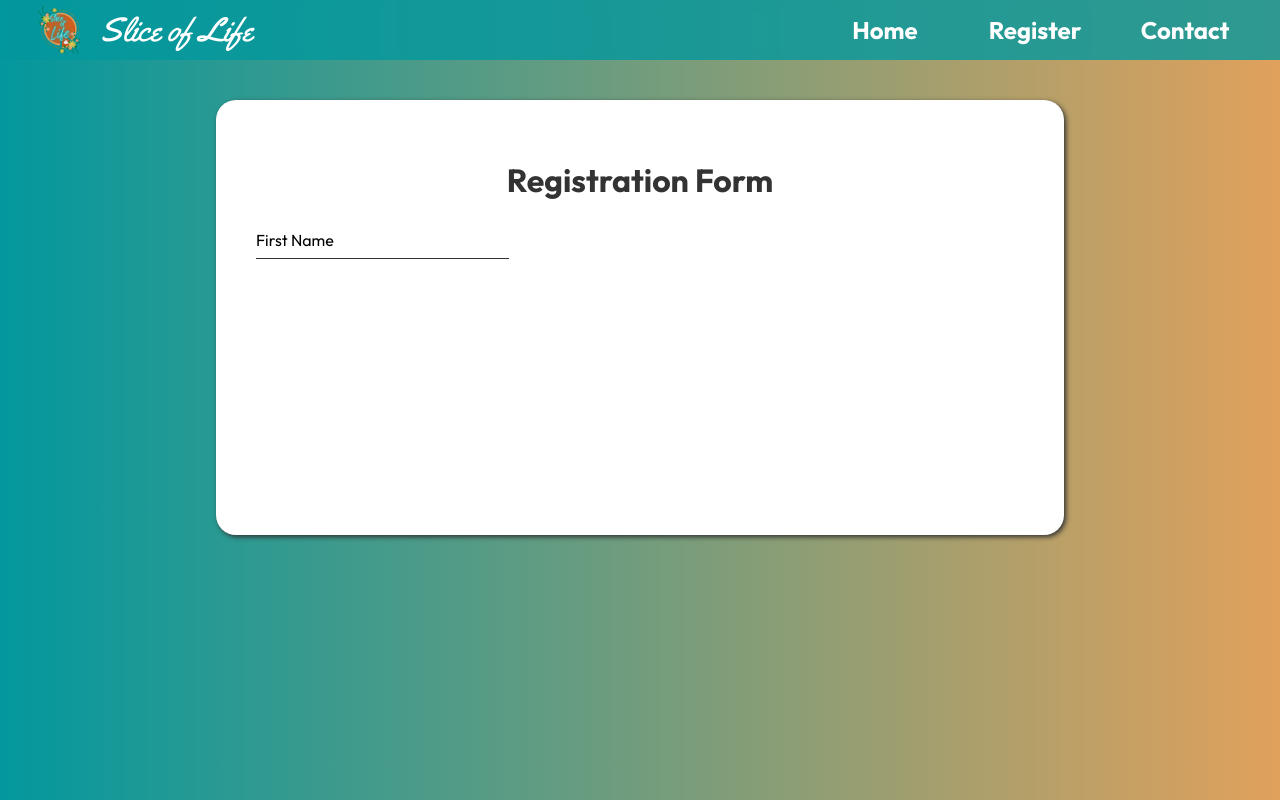
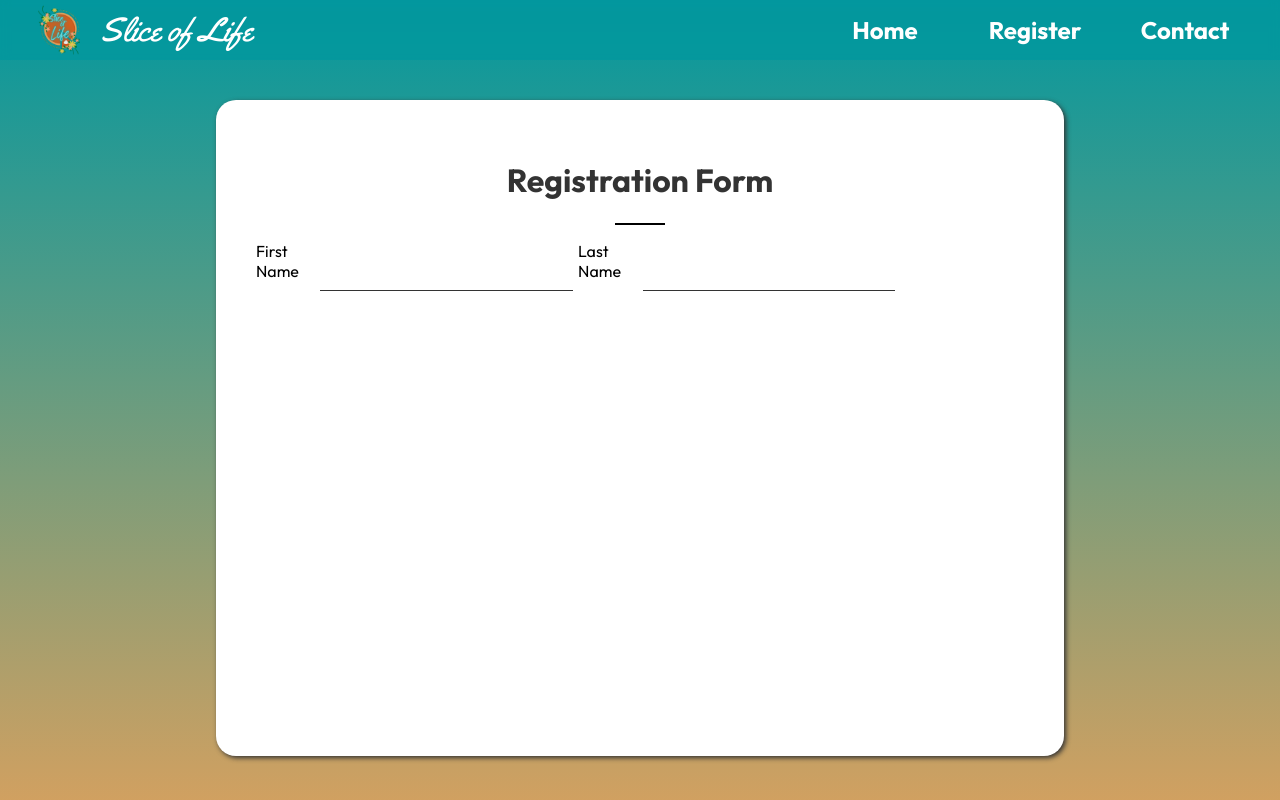
Before and after one commit to jnguyen38/slice-of-life, a React (Create React App) app: page /register in a window 1280 px wide. Shown: the top 800 px of the page. Built offline with nearby package versions, Linux system fonts and the light colour scheme.

Commit message:
Minor updates to info and register

```diff
--- a/package.json
+++ b/package.json
@@ -2,6 +2,7 @@
   "name": "slice-of-life",
   "version": "0.1.0",
   "private": true,
+  "homepage": ".",
   "dependencies": {
     "@testing-library/jest-dom": "^5.16.5",
     "@testing-library/react": "^13.4.0",
--- a/src/css/components/Register.css
+++ b/src/css/components/Register.css
@@ -6,7 +6,7 @@
     width: 100%;
     min-height: 100vh;
     padding-top: calc(var(--header-height) * 1);
-    background-image: linear-gradient(90deg, var(--slice-blue), var(--slice-orange));
+    background-image: linear-gradient(var(--slice-blue), var(--slice-orange));
 }
 
 #reg-display {
@@ -45,11 +45,9 @@
 
 .reg-text:focus {
     border: 0 var(--slice-blue) solid;
-    border-bottom-width: 3px;
-
+    border-bottom-width: 2px;
 }
 
 .reg-label {
-    position: absolute;
     transform: translateY(-10px);
 }
--- a/src/css/components/root.css
+++ b/src/css/components/root.css
@@ -64,6 +64,9 @@ textarea:focus, input:focus{
     margin: 3px 0 6px 0;
 }
 
+.black {background-color: black !important;}
+.thick {height: 4px !important;}
+
 @font-face {
     font-family: Outfit;
     font-weight: 100 900;
--- a/src/js/Info.js
+++ b/src/js/Info.js
@@ -25,7 +25,7 @@ function InfoDisplay(props) {
             </div>
             <img src="" alt="" className={(props.width > 1000) ? "grid-6" : "grid-12"}/>
             <img src="" alt="" className={(props.width > 1100) ? "grid-4" : "grid-12"}/>
-            <div className={(props.width > 1100) ? "info-text text-left grid-8" : " info-text text-left grid-12"}>
+            <div className={(props.width > 1100) ? "info-text text-right grid-8" : " info-text text-left grid-12"}>
                 <h2>Our History</h2>
                 <p>Slice of Life was founded in 1988 by Ms. Geraldine Griffin. It emerged as one of the leading tutoring organizations in our community. Over the years the program and its participants have been at the forefront of the educational movement dedicated to educating, inspiring and assisting youth of diverse cultures to improve their educational outcomes. Our desire is to empower and support youth as they endeavor to succeed in their personal and academic lives. By participating in the structured and hands-on learning activities provided by Slice of Life, youth develop healthy self-esteem, positive self- image, enduring self-confidence and a genuine respect for themselves and others. This enables them to make positive contributions to their communities. The University of Notre Dame provides students to add the components of tutoring and mentoring. In recent years the students have been a recognized campus group who consistently serve in various aspects of the organization. They effectively recruit students on campus and are responsible for significant amount of fundraising. Notre Dame students make a four year commitment to maximize the benefits of the tutor/student relationship. Tutors also focus on state testing to aid in reading comprehension, fluency and math.</p>
             </div>
@@ -34,7 +34,7 @@ function InfoDisplay(props) {
                 <p>Slice of Life is a development program that provides tutoring and life skill services for only $100 a semester per student. We provide help for children of grades K-5. The program currently operates Tuesday, Wednesday, and Thursday from 3:15PM until 5:15PM. This after school program is located at Christian Life Center South Bend, 1717 N. Hickory Rd., South Bend, IN 46635. We provide individual tutoring, life skills, character development, recreational team building, field trips, guest speakers, small group interactions, nutritional snacks, parent meetings and award ceremony with celebrations.</p>
             </div>
             <img src="" alt="" className={(props.width > 1000) ? "grid-4" : "grid-12"}/>
-            <div className="info-text text-center grid-12" id="info-mission">
+            <div className={(props.width > 1000) ? "info-text text-center grid-8" : "info-text text-center grid-12"} id="info-mission">
                 <h2>Our Mission</h2>
                 <div className="line"/>
                 <p>To provide positive reinforcements for physical and emotional wellness, academic achievement, leadership development and community service to youth in grades K-5.</p>
--- a/src/js/Register.js
+++ b/src/js/Register.js
@@ -10,9 +10,13 @@ function Register() {
         <div id="reg-container">
             <div id="reg-display">
                 <h1>Registration Form</h1>
+                <div className="line black"/>
                 <form id="reg-form">
                     <label htmlFor="firstname" className="reg-label">First Name</label>
                     <input type="text" name="firstname" className="reg-text grid-4"/>
+
+                    <label htmlFor="lastname" className="reg-label">Last Name</label>
+                    <input type="text" name="lastname" className="reg-text grid-4"/>
                 </form>
             </div>
         </div>
```
